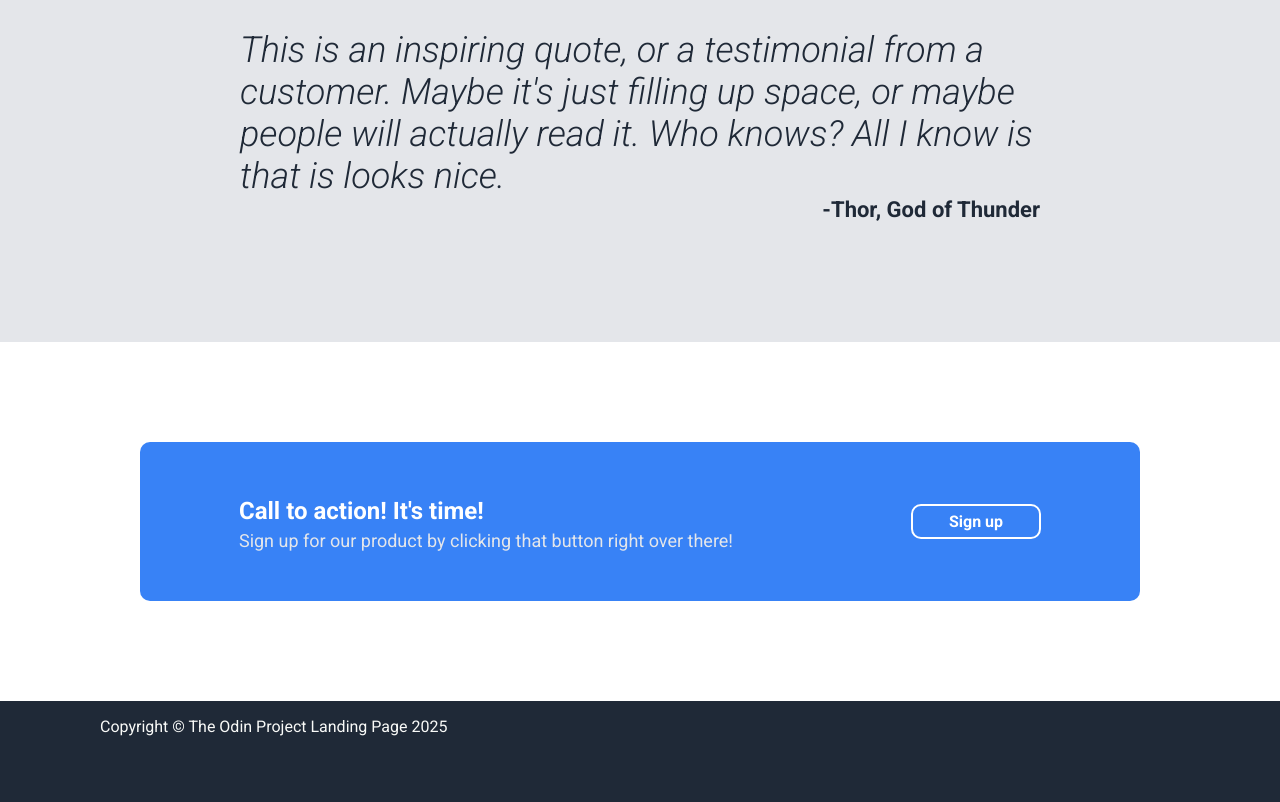
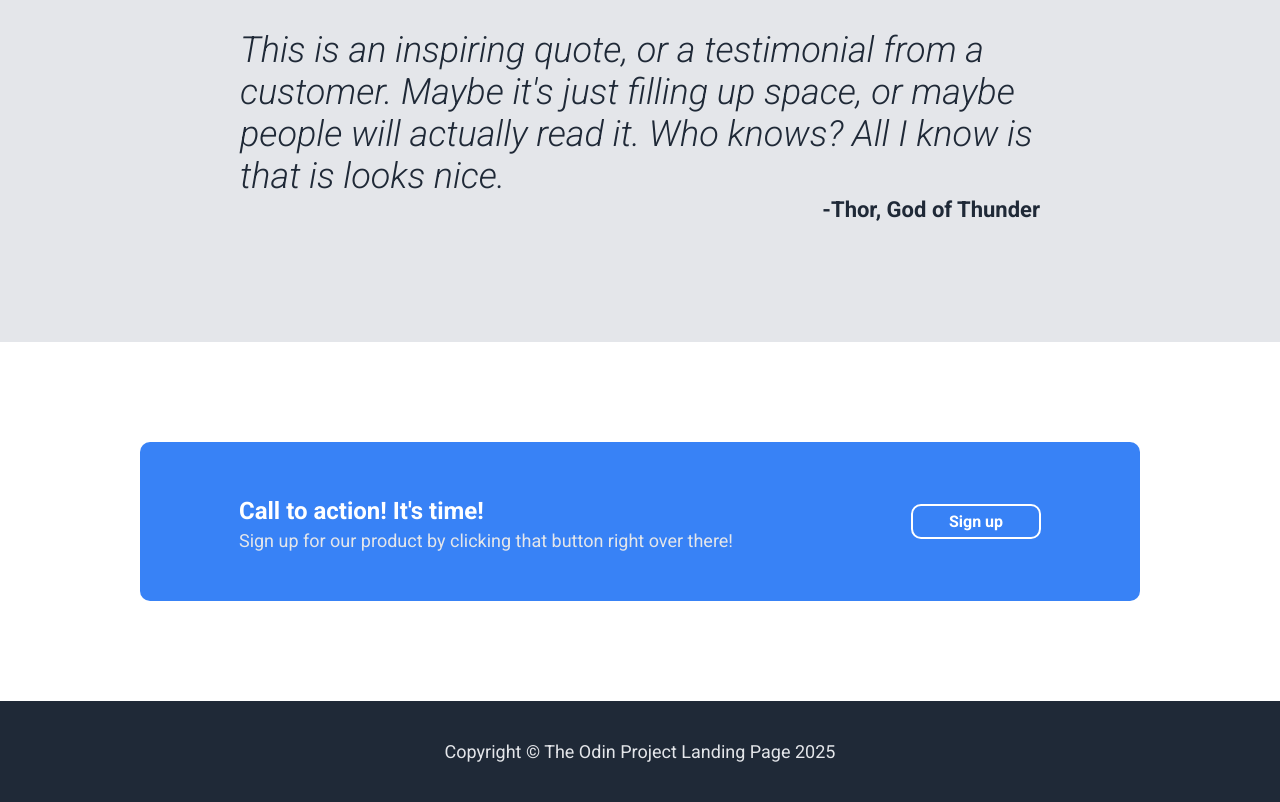
Before and after one commit to gonrogon/odin-landing-page, a plain HTML site: page index.html in a window 1280 px wide. Shown: the part 1049-1851 px from the top of the page. Before the commit the page ends 1801 px from the top, so only its background shows below. Drawn offline with Linux system fonts and the light colour scheme.

Commit message:
Add styles to the footer

```diff
--- a/index.html
+++ b/index.html
@@ -72,11 +72,9 @@
             </div>
         </div>
         <div class="footer">
-            <div class="content">
-                <p>
-                    Copyright © The Odin Project Landing Page 2025
-                </p>
-            </div>
+            <p>
+                Copyright © The Odin Project Landing Page 2025
+            </p>
         </div>
     </body>
 </html>
--- a/style.css
+++ b/style.css
@@ -213,3 +213,11 @@ body {
 .call a:hover {
     background-color: #aaa;
 }
+
+.footer p {
+    margin: 0;
+    padding: 40px 0;
+    text-align: center;
+    font-size: 18px;
+    color: #e4e6ea;
+}
```
